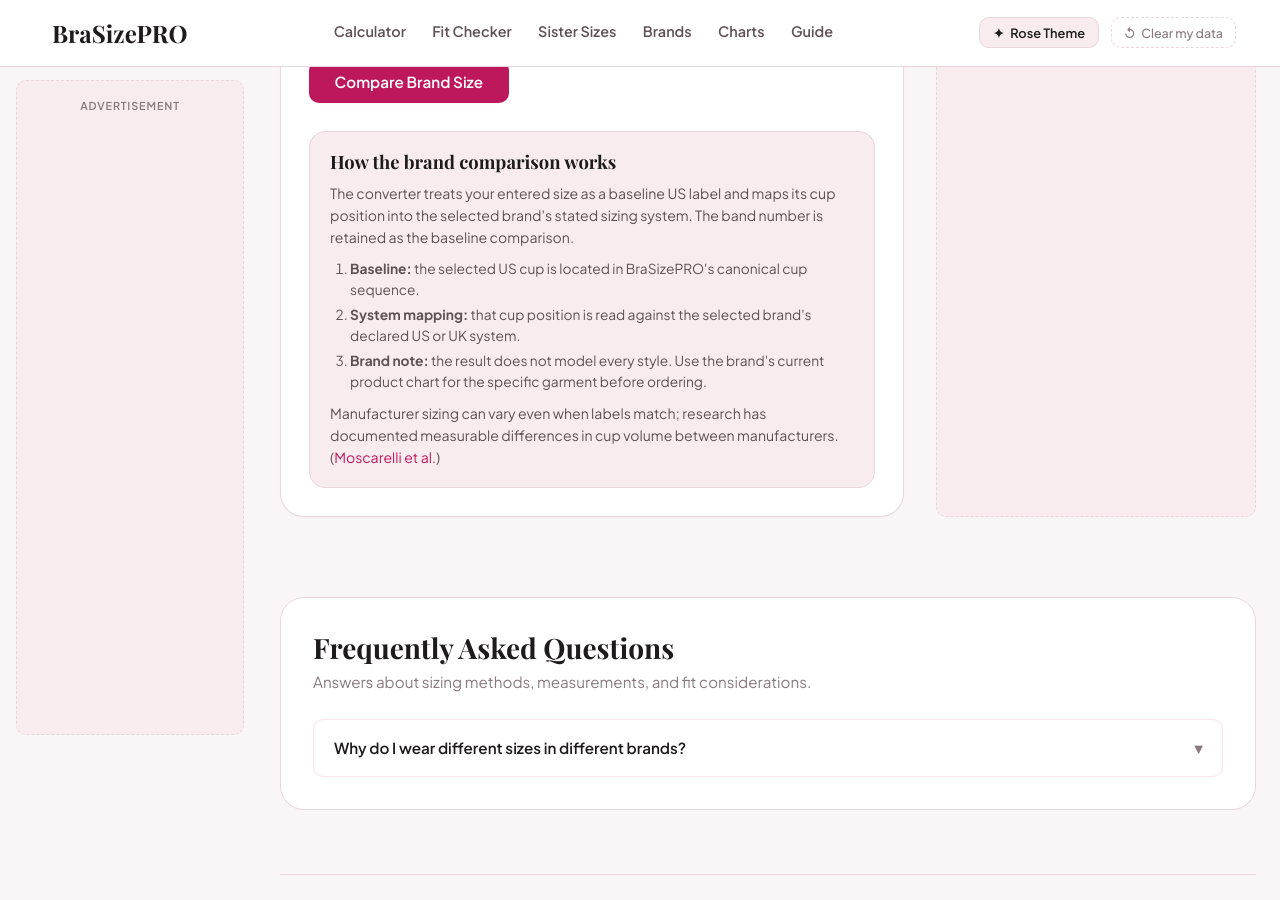
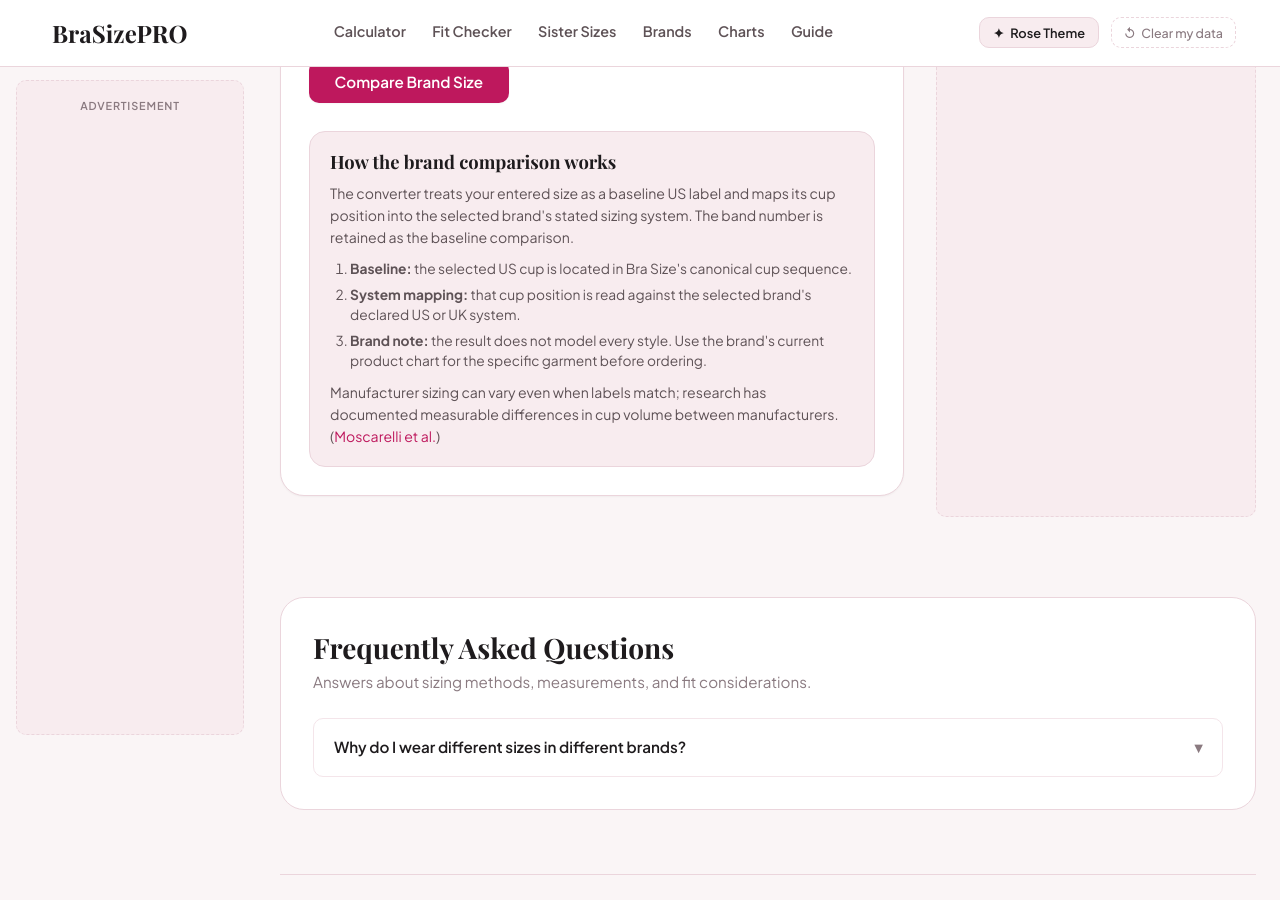
Before and after one commit to sharpedge74-cmyk/Bra-Size-Pro, a Jekyll site: the page built from brand-size-converter.html, in a window 1280 px wide and 900 px high, scrolled down 690 px. Built offline with Jekyll 4.4.1, drawn with Linux system fonts in a browser that asks for light colours; some web fonts are replaced.

Commit message:
Replace user-facing BraSizePRO text with Bra Size

```diff
--- a/brand-size-converter.html
+++ b/brand-size-converter.html
@@ -77,7 +77,7 @@ faq:
   <h2 id="brand-reference-heading">How the brand comparison works</h2>
   <p>The converter treats your entered size as a baseline US label and maps its cup position into the selected brand's stated sizing system. The band number is retained as the baseline comparison.</p>
   <ol>
-    <li><strong>Baseline:</strong> the selected US cup is located in BraSizePRO's canonical cup sequence.</li>
+    <li><strong>Baseline:</strong> the selected US cup is located in Bra Size's canonical cup sequence.</li>
     <li><strong>System mapping:</strong> that cup position is read against the selected brand's declared US or UK system.</li>
     <li><strong>Brand note:</strong> the result does not model every style. Use the brand's current product chart for the specific garment before ordering.</li>
   </ol>
```
